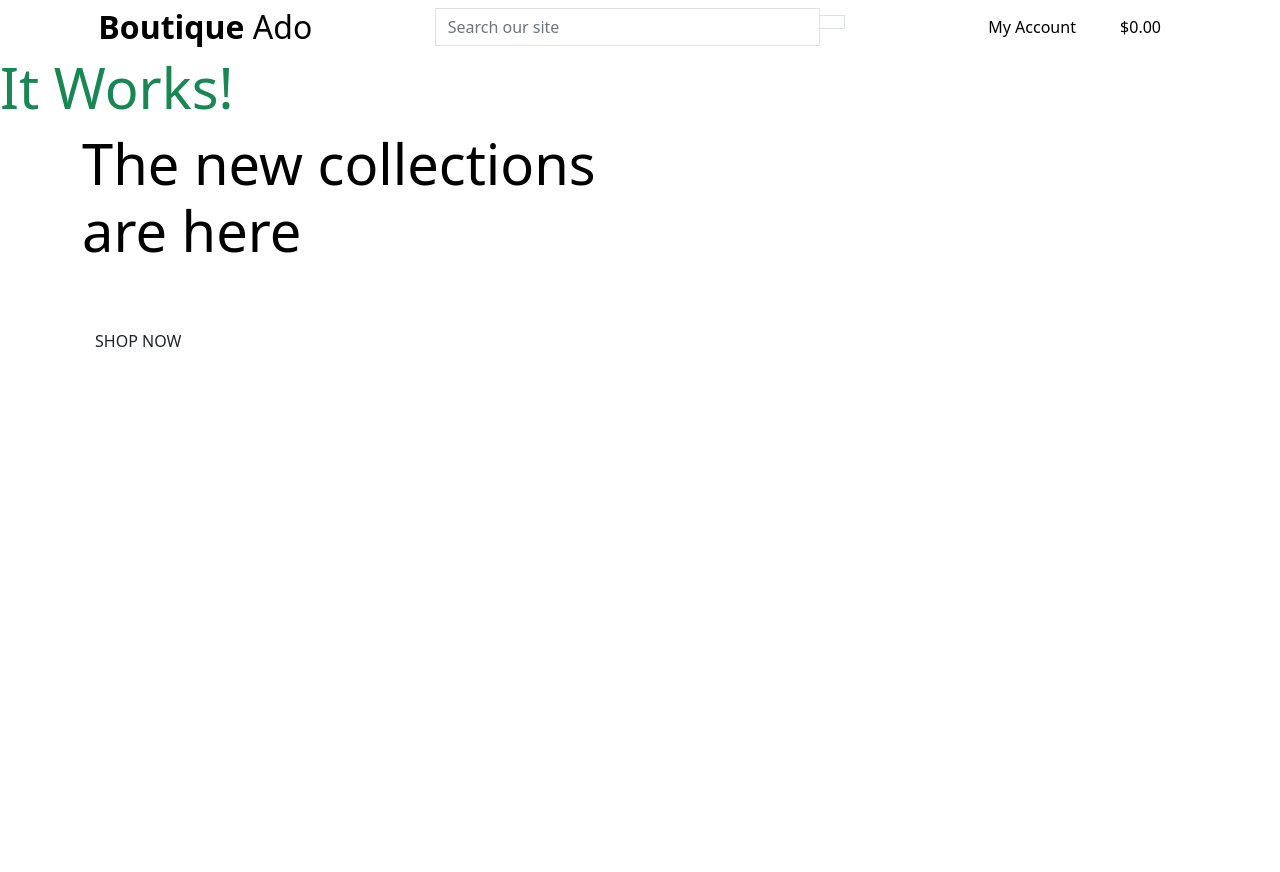
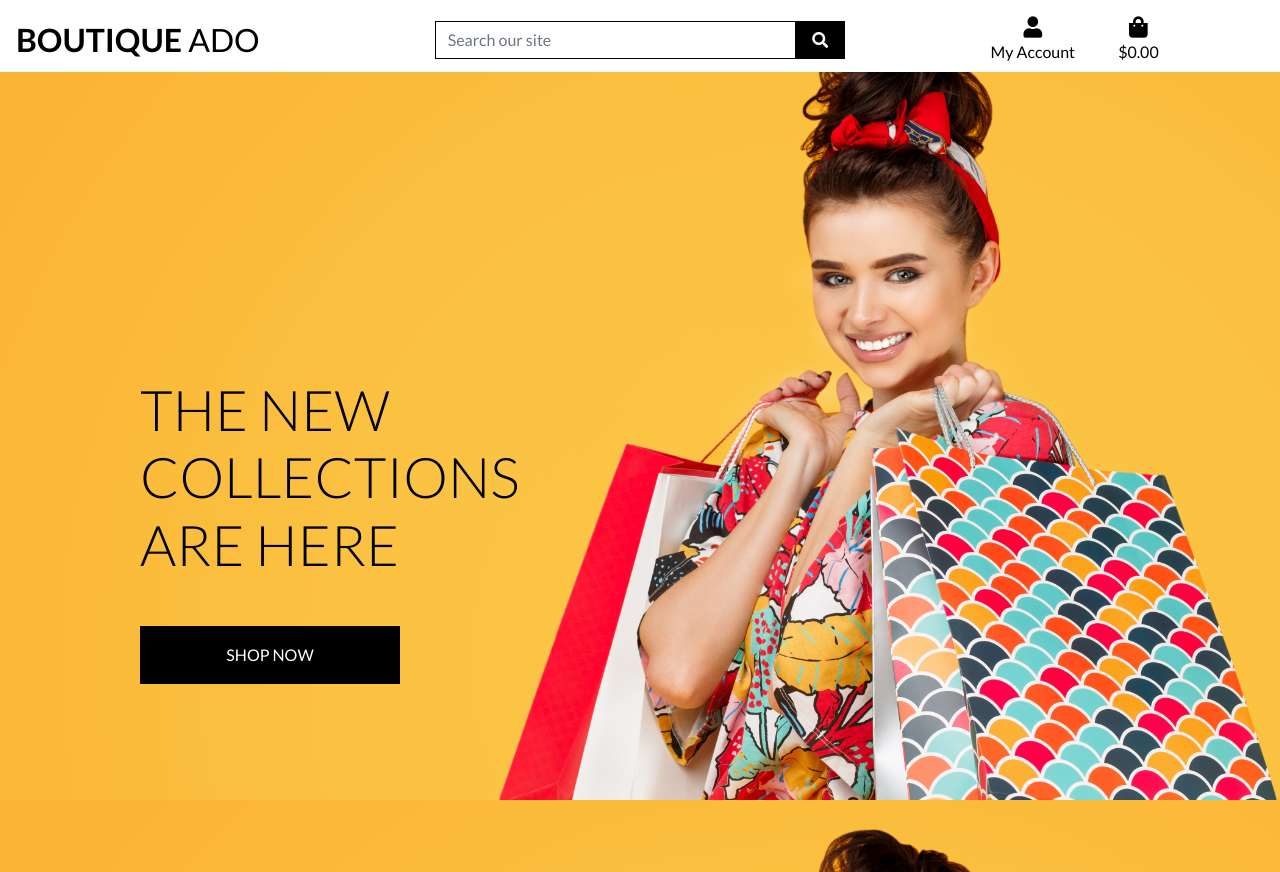
Before and after one commit to SRay-2020/boutique_ado_v1, a Django app: page / in a window 1280 px wide. Before the commit the page ends 347 px from the top, so only its background shows below. Run offline with Django 3.2, Linux system fonts and the light colour scheme.

Commit message:
Complete homepage. header and css

```diff
--- a/boutique_ado/settings.py
+++ b/boutique_ado/settings.py
@@ -156,6 +156,10 @@ USE_TZ = True
 # https://docs.djangoproject.com/en/3.2/howto/static-files/
 
 STATIC_URL = '/static/'
+STATICFILES_DIRS = (os.path.join(BASE_DIR, 'static'),)
+
+MEDIA_URL = '/media/'
+MEDIA_ROOT = os.path.join(BASE_DIR, 'media')
 
 # Default primary key field type
 # https://docs.djangoproject.com/en/3.2/ref/settings/#default-auto-field
--- a/boutique_ado/urls.py
+++ b/boutique_ado/urls.py
@@ -15,9 +15,11 @@ Including another URLconf
 """
 from django.contrib import admin
 from django.urls import path, include
+from django.conf import settings
+from django.conf.urls.static import static
 
 urlpatterns = [
     path('admin/', admin.site.urls),
     path('accounts/', include('allauth.urls')),
     path('', include('home.urls')),
-]
+] + static(settings.MEDIA_URL, document_root=settings.MEDIA_ROOT)
--- a/home/templates/home/index.html
+++ b/home/templates/home/index.html
@@ -11,7 +11,7 @@
 {% endblock %}
 
 {% block content %}
-<h1 class="display-4 text-success">It Works!</h1>
+<!-- <h1 class="display-4 text-success">It Works!</h1> -->
 <div class="container h-100">
     <div class="row h-100">
         <div class="col col-7 col-md-6 my-auto">
--- /dev/null
+++ b/static/css/base.css
@@ -0,0 +1,81 @@
+html {
+    height: 100%;
+}
+
+body {
+    background: url('/media/homepage_background_cropped.jpg') no-repeat center center fixed;
+    background-size: cover;
+    height: calc(100vh - 164px);
+    color: #555;
+    font-family: 'Lato';
+}
+
+/* from Bulma */
+.icon {
+    align-items: center;
+    display: inline-flex;
+    justify-content: center;
+    height: 1.5rem;
+    width: 1.5rem;
+}
+
+.logo-font {
+    text-transform: uppercase;
+}
+
+.main-logo-link {
+    width: fit-content;
+}
+
+.shop-now-button {
+    background: black;
+    color: white;
+    min-width: 260px;
+}
+
+.btn-black {
+    background: black;
+    color: white;
+}
+
+.shop-now-button:hover,
+.shop-now-button:active,
+.shop-now-button:focus,
+.btn-black:hover,
+.btn-black:active,
+.btn-black:focus {
+    background: #222;
+    color: white;
+}
+
+.text-black {
+    color: #000 !important;
+}
+
+.border-black {
+    border: 1px solid black !important;
+}
+
+/* -------------------------------- Media Queries */
+
+/* Slightly larger container on xl screens */
+@media (min-width: 1200px) {
+  .container {
+    max-width: 80%;
+  }
+}
+
+/* fixed top navbar only on medium and up */
+@media (min-width: 992px) {
+    .fixed-top-desktop-only {
+        position: fixed;
+        top: 0;
+        right: 0;
+        left: 0;
+        z-index: 1030;
+    }
+
+    .header-container {
+        padding-top: 164px;
+    }
+}
--- a/templates/base.html
+++ b/templates/base.html
@@ -15,6 +15,10 @@
 
     {% block corecss %}
     <link href="https://cdn.jsdelivr.net/npm/bootstrap@5.1.0/dist/css/bootstrap.min.css" rel="stylesheet" integrity="sha384-KyZXEAg3QhqLMpG8r+8fhAXLRk2vvoC2f3B09zVXn8CA5QIVfZOJ3BCsw2P0p/We" crossorigin="anonymous">
+    <link rel="preconnect" href="https://fonts.googleapis.com">
+    <link rel="preconnect" href="https://fonts.gstatic.com" crossorigin>
+    <link href="https://fonts.googleapis.com/css2?family=Lato:ital,wght@0,100;0,300;0,400;0,700;0,900;1,100;1,300;1,400;1,700;1,900&display=swap" rel="stylesheet">
+    <link rel="stylesheet" href="/static/css/base.css">
     {% endblock %}
 
     {% block extra_css %}
@@ -24,6 +28,7 @@
     <script src="https://cdn.jsdelivr.net/npm/bootstrap@5.1.0/dist/js/bootstrap.bundle.min.js" integrity="sha384-U1DAWAznBHeqEIlVSCgzq+c9gqGAJn5c/t99JyeKa9xxaYpSvHU5awsuZVVFIhvj" crossorigin="anonymous"></script>
     <script src="https://cdn.jsdelivr.net/npm/@popperjs/core@2.9.3/dist/umd/popper.min.js" integrity="sha384-eMNCOe7tC1doHpGoWe/6oMVemdAVTMs2xqW4mwXrXsW0L84Iytr2wi5v2QjrP/xp" crossorigin="anonymous"></script>
     <script src="https://cdn.jsdelivr.net/npm/bootstrap@5.1.0/dist/js/bootstrap.min.js" integrity="sha384-cn7l7gDp0eyniUwwAZgrzD06kc/tftFf19TOAs2zVinnD/C7E91j9yyk5//jjpt/" crossorigin="anonymous"></script>
+    <link rel="stylesheet" href="https://cdnjs.cloudflare.com/ajax/libs/font-awesome/5.15.3/css/all.min.css" integrity="sha512-iBBXm8fW90+nuLcSKlbmrPcLa0OT92xO1BIsZ+ywDWZCvqsWgccV3gFoRBv0z+8dLJgyAHIhR35VZc2oM/gI1w==" crossorigin="anonymous" referrerpolicy="no-referrer" />
     {% endblock %}
 
     {% block extra_js %}
@@ -33,7 +38,7 @@
   </head>
   <body>
    <header class="container-fluid fixed-top"></header>
-      <div class="row">
+      <div id="topnav" class="row bg-white pt-lg-2 d-none d-lg-flex">
         <div class="col-12 col-lg-4 my-auto py-1 py-lg-0 text-center text-lg-left">
           <a href="{% url 'home' %}" class="nav-link main-logo-link">
             <h2 class="logo-font text-black my-0"><strong>Boutique </strong>Ado</h2>
```
Also changed, not shown: media/homepage_background_cropped.jpg (added).
